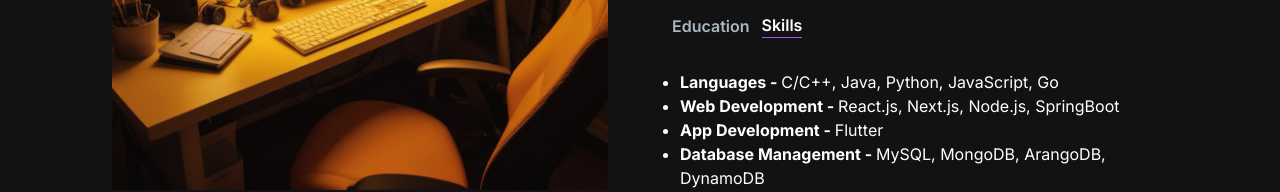
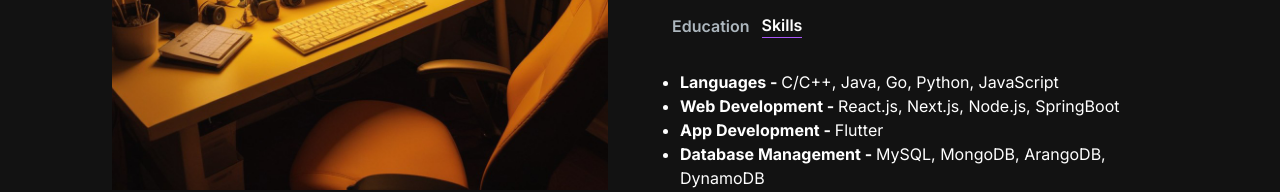
Before and after one commit to yashhkataria/personal-website, a Next.js app: page / in a window 1280 px wide. Both pictures are taken after a click on the button "Skills". Shown: the part 931-1123 px from the top of the page. Built offline with nearby package versions, Linux system fonts and the light colour scheme.

Commit message:
reordered languages in skills section

```diff
--- a/app/components/AboutSection.jsx
+++ b/app/components/AboutSection.jsx
@@ -10,7 +10,7 @@ const TAB_DATA = [
         id: "Skills",
         content: (
             <ul className='list-disc pl-2'>
-                <li><b>Languages - </b>C/C++, Java, Python, JavaScript, Go</li>
+                <li><b>Languages - </b>C/C++, Java, Go, Python, JavaScript</li>
                 <li><b>Web Development - </b>React.js, Next.js, Node.js, SpringBoot</li>
                 <li><b>App Development - </b>Flutter</li>
                 <li><b>Database Management - </b>MySQL, MongoDB, ArangoDB, DynamoDB</li>
```
